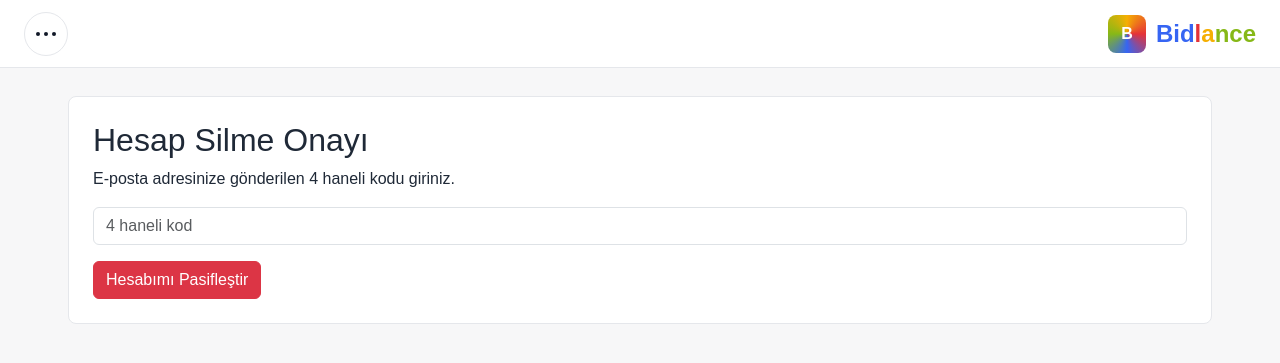
After one commit to elifsukocak/MuzayedeSistemiProjesi, a Django app: page /accounts/hesap-sil/onay/ in a window 1280 px wide. The commit adds this page. Shown: the top 363 px of the page. Run offline with Django 5.2, Linux system fonts and the light colour scheme; the visitor is signed in with stand-in values (Sample User, id 1).

Commit message:
Hesap silme sistemi tamamlandi

```diff
--- /dev/null
+++ b/src/accounts/templates/accounts/hesap_silme_onay.html
@@ -0,0 +1,18 @@
+{% extends "base.html" %}
+
+{% block content %}
+<div class="page-card p-4">
+    <h2>Hesap Silme Onayı</h2>
+    <p>E-posta adresinize gönderilen 4 haneli kodu giriniz.</p>
+
+    {% if error %}
+        <div class="alert alert-danger">{{ error }}</div>
+    {% endif %}
+
+    <form method="POST">
+        {% csrf_token %}
+        <input type="text" name="code" maxlength="4" class="form-control mb-3" placeholder="4 haneli kod">
+        <button type="submit" class="btn btn-danger">Hesabımı Pasifleştir</button>
+    </form>
+</div>
+{% endblock %}
--- a/src/accounts/templates/accounts/profile.html
+++ b/src/accounts/templates/accounts/profile.html
@@ -84,6 +84,7 @@
         {% if request.user.role == 'yonetici' or request.user.is_staff %}
             <a class="btn btn-outline-primary" href="{% url 'products:yonetici_onay_listesi' %}">Yonetici onaylari</a>
         {% endif %}
+        <a href="{% url 'hesap_silme_kodu_gonder' %}" class="btn btn-outline-danger">Hesabımı Sil</a>
         <a class="btn btn-outline-danger" href="{% url 'logout' %}">Cikis yap</a>
     </div>
 </section>
--- a/src/accounts/urls.py
+++ b/src/accounts/urls.py
@@ -1,9 +1,19 @@
 from django.urls import path
-from .views import register_view, login_view, logout_view, profile_view
+from .views import (
+    register_view,
+    login_view,
+    logout_view,
+    profile_view,
+    hesap_silme_kodu_gonder,
+    hesap_silme_onay,
+)
 
 urlpatterns = [
     path("register/", register_view, name="register"),
     path("login/", login_view, name="login"),
     path("logout/", logout_view, name="logout"),
     path("profile/", profile_view, name="profile"),
+
+    path("hesap-sil/kod-gonder/", hesap_silme_kodu_gonder, name="hesap_silme_kodu_gonder"),
+    path("hesap-sil/onay/", hesap_silme_onay, name="hesap_silme_onay"),
 ]
--- a/src/bidlance/settings.py
+++ b/src/bidlance/settings.py
@@ -137,3 +137,5 @@ EMAIL_HOST_USER = 'bidlance.noreply@gmail.com'
 EMAIL_HOST_PASSWORD = '' # güvenlik için şifre paylaşılmamıştır
 
 DEFAULT_FROM_EMAIL = 'BidLance Müzayede Sistemi <bidlance.noreply@gmail.com>'
+EMAIL_BACKEND = "django.core.mail.backends.console.EmailBackend"
+DEFAULT_FROM_EMAIL = "noreply@bidlance.com"
```
Also changed, not shown: src/accounts/migrations/0002_accountdeletecode.py (added).
